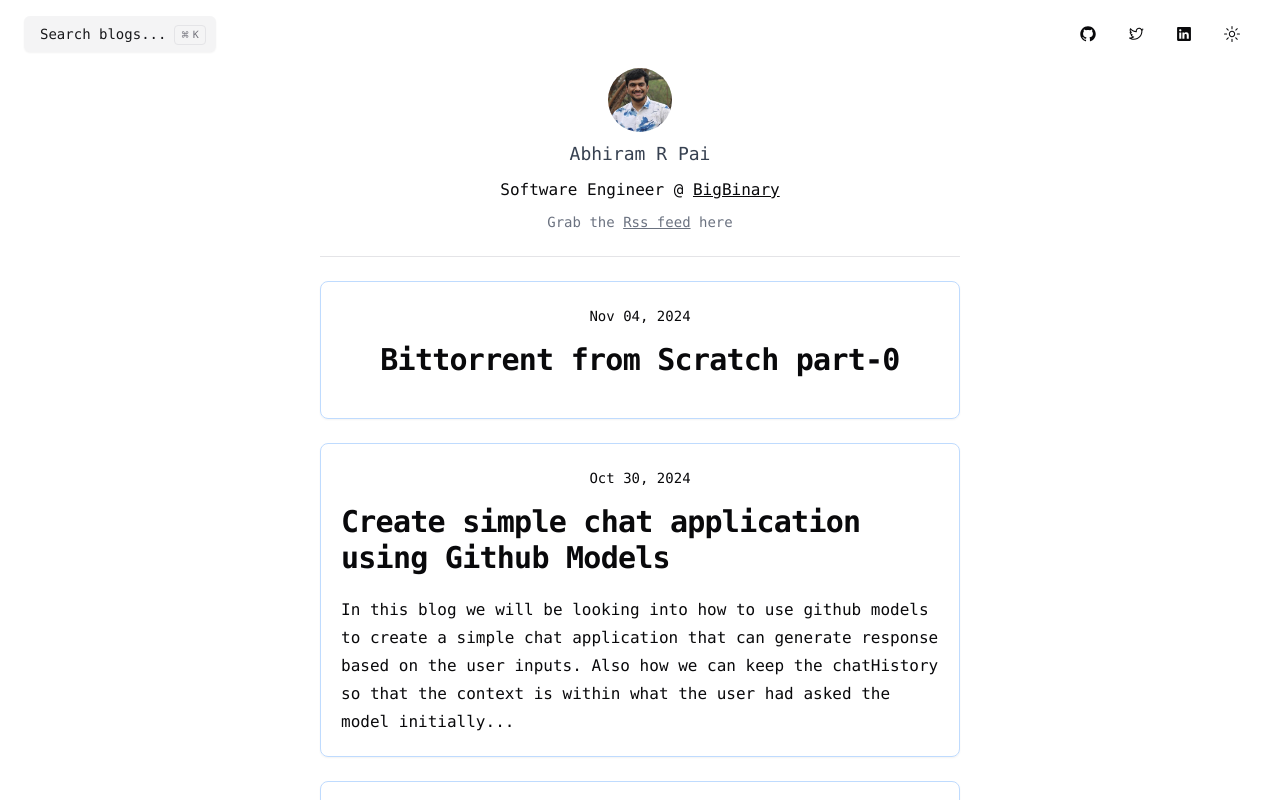
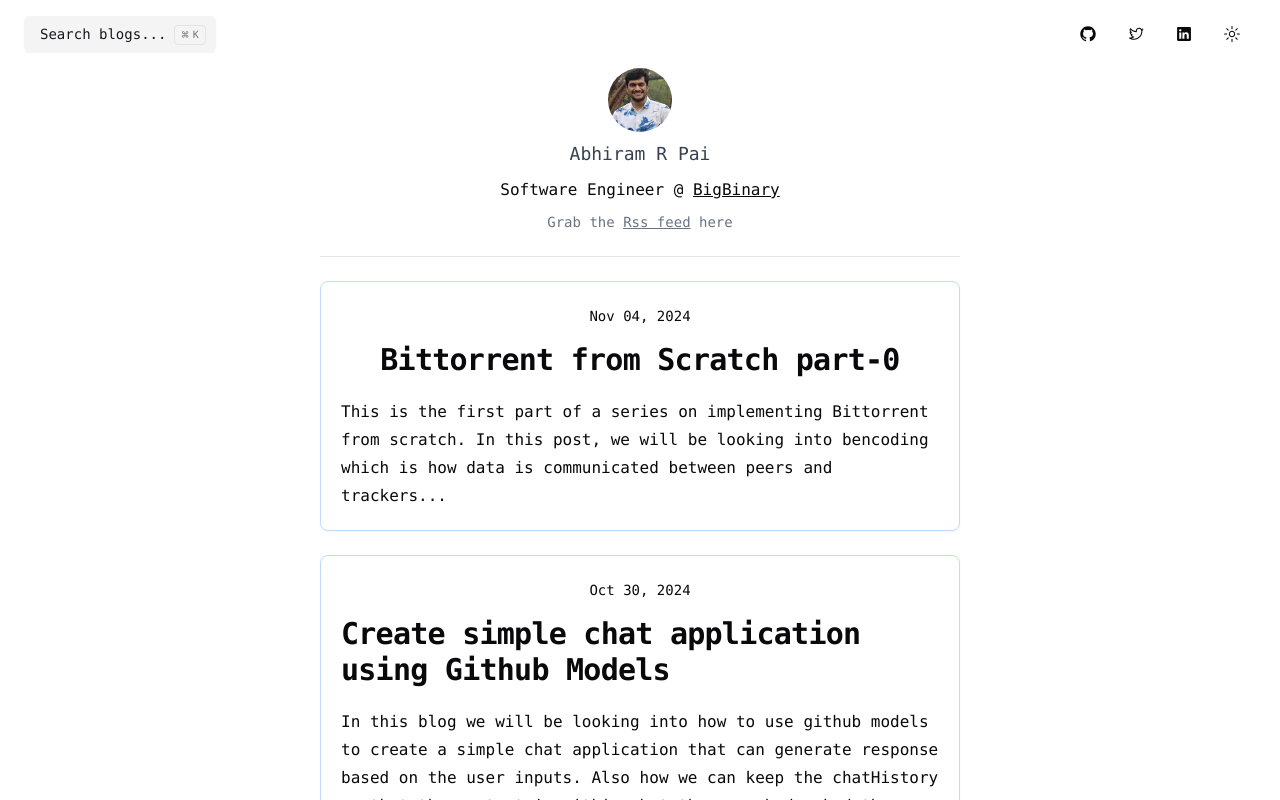
Before and after one commit to abhirampai/my_blog, a Next.js app: page / in a window 1280 px wide. Shown: the top 800 px of the page. Built offline with nearby package versions, Linux system fonts and the light colour scheme.

Commit message:
Added summary for bittorrent blog

```diff
--- a/src/app/page/constants.js
+++ b/src/app/page/constants.js
@@ -88,6 +88,8 @@ export const blogs = [
   },
   {
     name: "Bittorrent from Scratch part-0",
+    summary:
+    "This is the first part of a series on implementing Bittorrent from scratch. In this post, we will be looking into bencoding which is how data is communicated between peers and trackers...",
     publishedDate: "Nov 04, 2024",
     slug: "lets_implement_bittorrent_from_scratch_part_0",
     keywords: [
```
